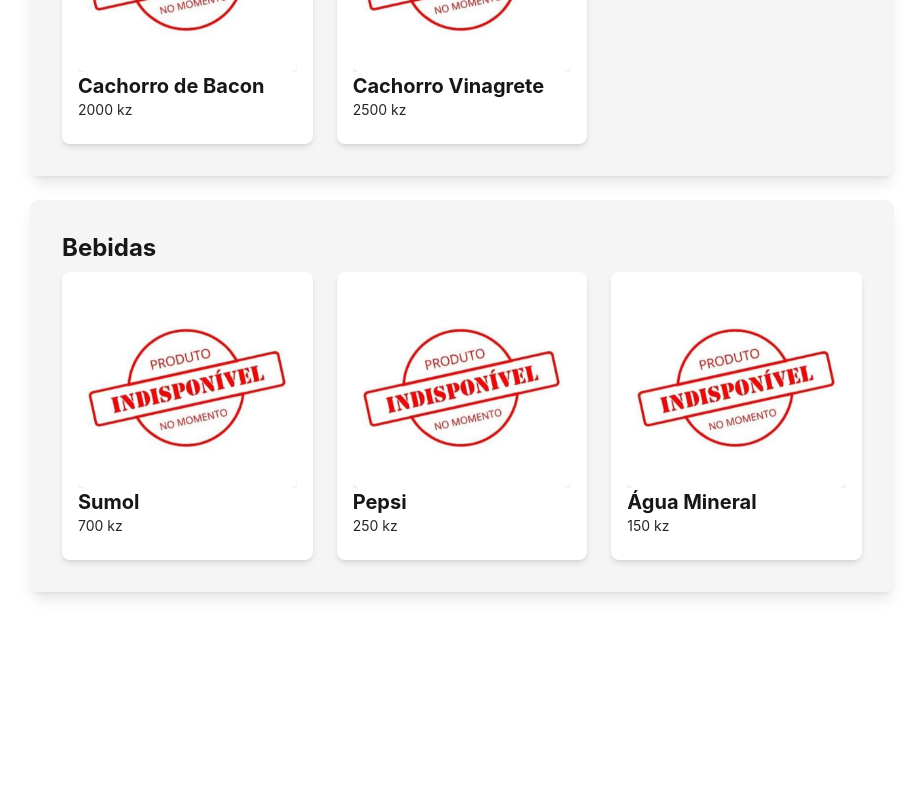
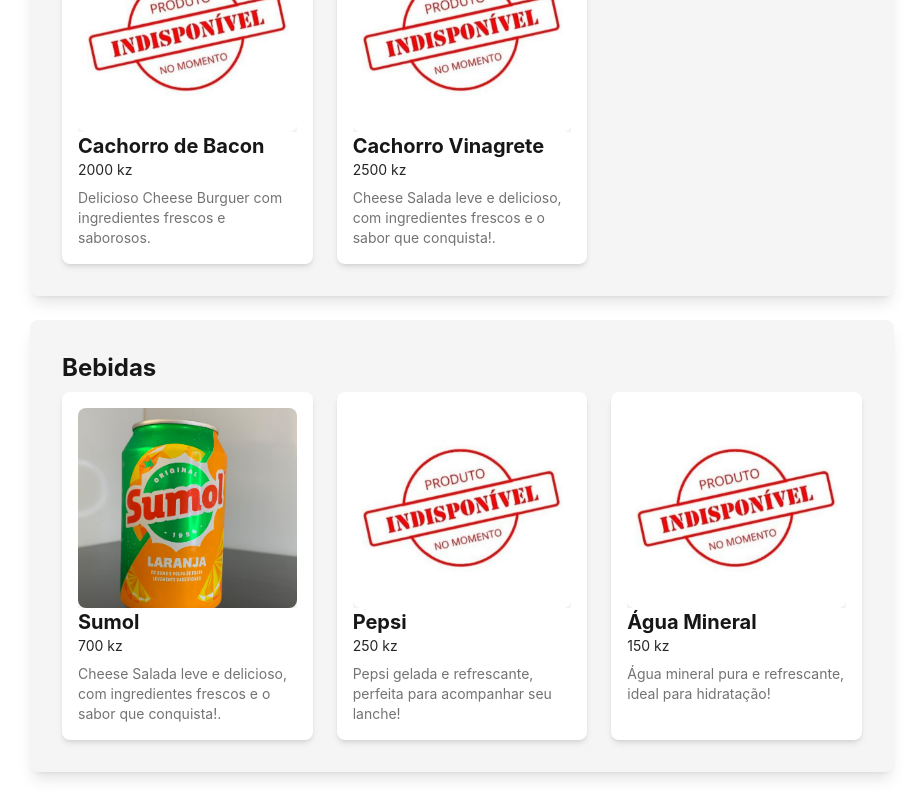
Before and after one commit to erivaldocazinga22/info-sacalinha-burger, a React (Vite) app: page / in a window 1280 px wide. Shown: the part 1380-2192 px from the top of the page, without its empty margins (178-1101 px from the left). Before the commit the page ends 2012 px from the top, so only its background shows below. Built offline with nearby package versions, Linux system fonts and the light colour scheme.

Commit message:
style: improve code formatting and consistency in index.ts and update menu items with new images and descriptions

```diff
--- a/src/static/index.ts
+++ b/src/static/index.ts
@@ -1,6 +1,8 @@
+import Indsponivel from "@/assets/indisponivel.jpg";
+import Sumol from "@/assets/nova-sumol3.jpeg";
+import ChesseBacon from "@/assets/novo-cheese-bacon.jpeg";
 // Importe ou defina a imagem do hambúrguer
-import CheeseBurguer from "@/assets/cheese-burguer.jpeg";
-import Indsponivel from "@/assets/indisponivel.jpg";
+import CheeseBurguer from "@/assets/novo-cheese-burguer2.jpeg";
 import {
 	IconBrandFacebook,
 	IconBrandInstagram,
@@ -58,33 +60,38 @@
 		items: [
 			{
 				name: "Cheese Burguer",
-                description:"Delicioso Cheese Burguer com ingredientes frescos e saborosos!.",
+				description:
+					"Delicioso Cheese Burguer com ingredientes frescos e saborosos!.",
 				img: CheeseBurguer,
 				price: 2000,
 			},
 			{
 				name: "Cheese Salada",
-                /* description:"Cheese Salada leve e delicioso, com ingredientes frescos e o sabor que conquista!.", */
+				description:
+					"Cheese Salada leve e delicioso, com ingredientes frescos e o sabor que conquista!.",
 				img: Indsponivel,
-                price: 2500
+				price: 2500,
 			},
 			{
 				name: "Cheese Bacon",
-                /* description:"O irresistível Cheese Bacon com bacon crocante, queijo derretido e muito sabor!", */
-                img: Indsponivel,
-                price: 2900
+				description:
+					"O irresistível Cheese Bacon com bacon crocante, queijo derretido e muito sabor!",
+				img: ChesseBacon,
+				price: 2900,
 			},
 			{
 				name: "Coleslaw Burguer",
-                /* description:"Coleslaw cremoso e refrescante, feito com repolho crocante e cenoura fresquinha!", */
+				description:
+					"Coleslaw cremoso e refrescante, feito com repolho crocante e cenoura fresquinha!",
 				img: Indsponivel,
-                price: 3200
+				price: 3200,
 			},
 			{
 				name: "Double Cheese Burguer",
-                /* description:"ODuas carnes suculentas, dobro de queijo derretido, pão macio e sabor em dobro!", */
+				description:
+					"ODuas carnes suculentas, dobro de queijo derretido, pão macio e sabor em dobro!",
 				img: Indsponivel,
-                price: 3500
+				price: 3500,
 			},
 		],
 	},
@@ -93,24 +100,44 @@
 		items: [
 			{
 				name: "Cachorro de Bacon",
-                /* description:"Delicioso Cheese Burguer com ingredientes frescos e saborosos!.", */
+				description:
+					"Delicioso Cheese Burguer com ingredientes frescos e saborosos.",
 				img: Indsponivel,
 				price: 2000,
 			},
 			{
 				name: "Cachorro Vinagrete",
-                /* description:"Cheese Salada leve e delicioso, com ingredientes frescos e o sabor que conquista!.", */
+				description:
+					"Cheese Salada leve e delicioso, com ingredientes frescos e o sabor que conquista!.",
 				img: Indsponivel,
-                price: 2500
+				price: 2500,
 			},
 		],
 	},
 	{
 		title: "Bebidas",
 		items: [
-            { name: "Sumol", img: Indsponivel, price: 700 },
-            { name: "Pepsi", img: Indsponivel, price: 250 },
-            { name: "Água Mineral", img: Indsponivel, price: 150 },
+			{
+				name: "Sumol",
+				description:
+					"Cheese Salada leve e delicioso, com ingredientes frescos e o sabor que conquista!.",
+				img: Sumol,
+				price: 700,
+			},
+			{
+				name: "Pepsi",
+				description:
+					"Pepsi gelada e refrescante, perfeita para acompanhar seu lanche!",
+				img: Indsponivel,
+				price: 250,
+			},
+			{
+				name: "Água Mineral",
+				description:
+					"Água mineral pura e refrescante, ideal para hidratação!",
+				img: Indsponivel,
+				price: 150,
+			},
 		],
 	},
 ];
```
Lines whose indentation alone changed are shown as unchanged.
